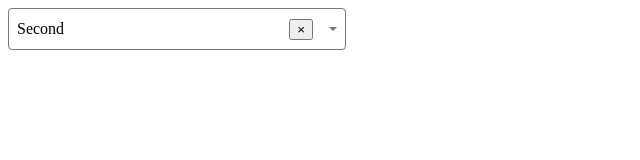
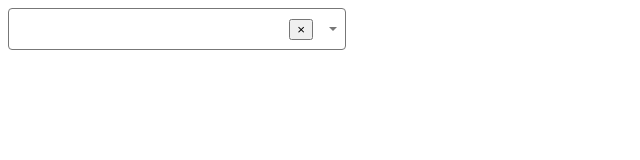
Before and after one commit to CodeJeffreyG/Select-Components, a React (Vite) app: page / in a window 1280 px wide. Shown: the top 160 px of the page, without its empty margins (0-640 px from the left). Built offline with nearby package versions, Linux system fonts and the light colour scheme.

Commit message:
set default to undefined

```diff
--- a/src/App.tsx
+++ b/src/App.tsx
@@ -12,7 +12,7 @@ const options = [
 ];
 
 function App() {
-  const [value, setValue] = useState<typeof options[0] | undefined>(options[1]);
+  const [value, setValue] = useState<typeof options[0] | undefined>(undefined);
 
   return (
     <Select options={options} value={value} onChange={(o) => setValue(o)} />
--- a/src/Select.tsx
+++ b/src/Select.tsx
@@ -23,6 +23,7 @@ export function Select({ value, onChange, options }: SelectProps) {
 
   useEffect(() => {
     if (isOpen) setHighlightedIndex(0);
+
   }, [isOpen]);
 
   return (
```
